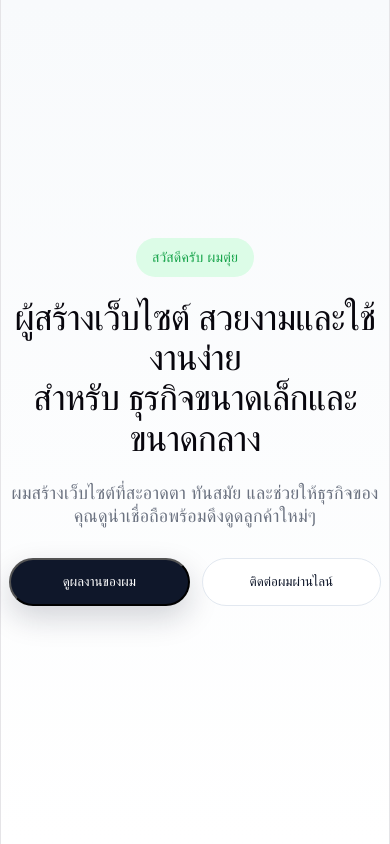
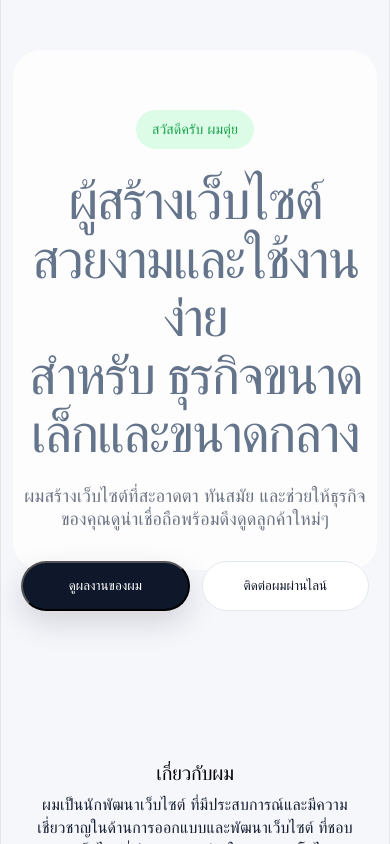
Before and after one commit to Tui-Satit/my-portfolio-site2, a React (Vite) app: page / in a window 390 px wide. Shown: the top 844 px of the page. Built offline with nearby package versions, Linux system fonts and the light colour scheme.

Commit message:
Improve Hero section

```diff
--- a/src/App.css
+++ b/src/App.css
@@ -23,12 +23,31 @@ section {
 }
 
 .hero {
-  min-height: 100vh;
-  display: flex;
-  align-items: center;
+   padding: 140px 20px 110px;
+   text-align: center;
+}
+
+.eyebrow {
+  display: inline-flex;
+  text-align: center;
   justify-content: center;
-  padding: 40px 20px;
-  background: linear-gradient(180deg, #f8fafc 0%, #ffffff 100%);
+  padding: 10px 18px;
+  border-radius: 999px;
+  background: rgba(6, 199, 85, 0.1);
+  color: #06c755;
+  font-size: 14px;
+  font-weight: 600;
+  margin-bottom: 28px;
+}
+
+.hero h1 {
+  max-width: 920px;
+  margin: 0 auto;
+  font-size: clamp(48px, 7vw, 88px);
+  line-height: 1.05;
+  letter-spacing: -3px;
+  font-weight: 800;
+  color: #64748b;
 }
 
 .here-container {
@@ -112,9 +131,9 @@ section {
 .heroActions {
   display: flex;
   justify-content: center;
-  gap: 16px;
+  gap: 18px;
   flex-wrap: wrap;
-  margin-top: 34px;
+  margin-top: 42px;
 }
 
 .hero,
@@ -160,7 +179,7 @@ section {
   align-items: center;
   justify-content: center;
   min-height: 48px;
-  padding: 12px 22px;
+  padding: 15px 28px;
   border-radius: 999px;
   text-decoration: none;
   font-weight: 700;
@@ -198,14 +217,14 @@ section {
   .btn.primary {
     background-color: #0f172a;
     color: #ffffff;
-    box-shadow: 0 12px 30px rgba(15, 23, 42, 0.18);
+    box-shadow: 0 12px 30px rgba(15, 23, 42, 0.15);
   }
 
   .btn.primary:hover {
     background-color: #0f172a;
     color: #ffffff;
     box-shadow: 0 18px 40px rgba(15, 23, 42, 0.42);
-    transform: translateY(-2px);
+    transform: translateY(-4px);
     transition: 0.2s;
   }
 
@@ -216,7 +235,7 @@ section {
   }
 
   .btn.secondary:hover {
-    transform: translateY(-3px);
+    transform: translateY(-4px);
     border-color: #0f172a;
   }
 }
@@ -249,9 +268,24 @@ section {
   border: 1px solid #e5e7eb;
 }
 
-@media (max-width: 768px) {
+@media (max-width: 640px) {
   .aboutBox {
     grid-template-columns: 1fr;
+  }
+
+  .hero {
+    padding: 110px 20px 90px;
+  }
+
+  .hero h1 {
+    font-size: 54px;
+    line-height: 1.08;
+    letter-spacing: -2px;
+  }
+
+  .heroText {
+    font-size: 16px;
+    line-height: 1.8;
   }
 }
 
@@ -375,3 +409,115 @@ section {
   max-width: 1120px;
   margin: 0 auto;
 }
+
+.page {
+  position: relative;
+  overflow: hidden;
+}
+
+.page::before {
+  content: "";
+  position: fixed;
+  top: -180px;
+  left: -160px;
+  width: 520px;
+  height: 520px;
+  background: radial-gradient(circle at top left, rgba(6, 199, 85, 0.1), transparent);
+  z-index: -1;
+}
+
+.page::after {
+  content: "";
+  position: fixed;
+  right: -220px;
+  top: 180px;
+  width: 620px;
+  height: 620px;
+  background: radial-gradient(circle at bottom right, rgba(6, 130, 246, 0.14), transparent 65%);
+  z-index: -1;
+}
+
+.hero {
+  position: relative;
+}
+
+.hero::before {
+  content: "";
+  position: absolute;
+  inset: 70px 40px auto;
+  height: 420px;
+  background: rgba(255, 255, 255, 0.75);
+  border-radius: 36px;
+  backdrop-filter: blur(20px);
+  z-index: -1;
+}
+
+.aboutBox > div,
+.project-card,
+.contact {
+  background: rgba (255, 255, 255, 0.72);
+  backdrop-filter: blur(18px);
+}
+
+.hero,
+.about,
+.projects,
+.contact {
+  animation: fadeUp 0.8s ease both;
+}
+
+.about {
+  animation-delay: 0.2s;
+}
+
+.projects {
+  animation-delay: 0.4s;
+}
+
+.contact {
+  animation-delay: 0.6s;
+}
+
+@keyframes fadeUp {
+  from {
+    opacity: 0;
+    transform: translateY(24px);
+  }
+  to {
+    opacity: 1;
+    transform: translateY(0);
+  }
+}
+
+.project-card:hover {
+  transform: translateY(-14px) scale(1.01);
+}
+
+@media (max-width: 640px) {
+  .hero::before {
+    inset: 50px 12px auto;
+    height: 520px;
+    border-radius: 28px;
+  }
+
+  .page::before {
+    width: 360px;
+    height: 360px;
+  }
+
+  .page::after {
+    width: 420px;
+    height: 420px;
+  }
+
+  .hero h1 {
+    font-size: 54px;
+    line-height: 1.08;
+    letter-spacing: -2px;
+  }
+
+  .heroText {
+    font-size: 16px;
+    line-height: 1.8;
+  }
+}
```
